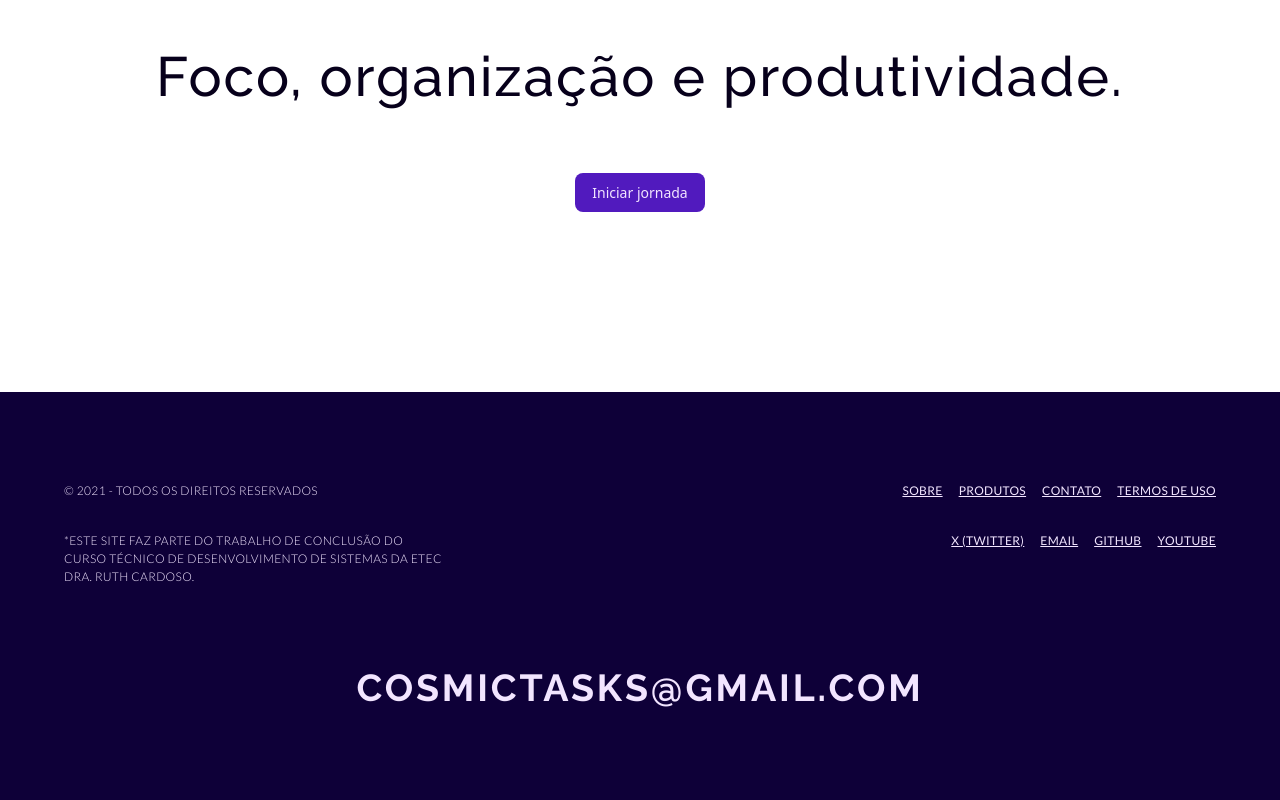
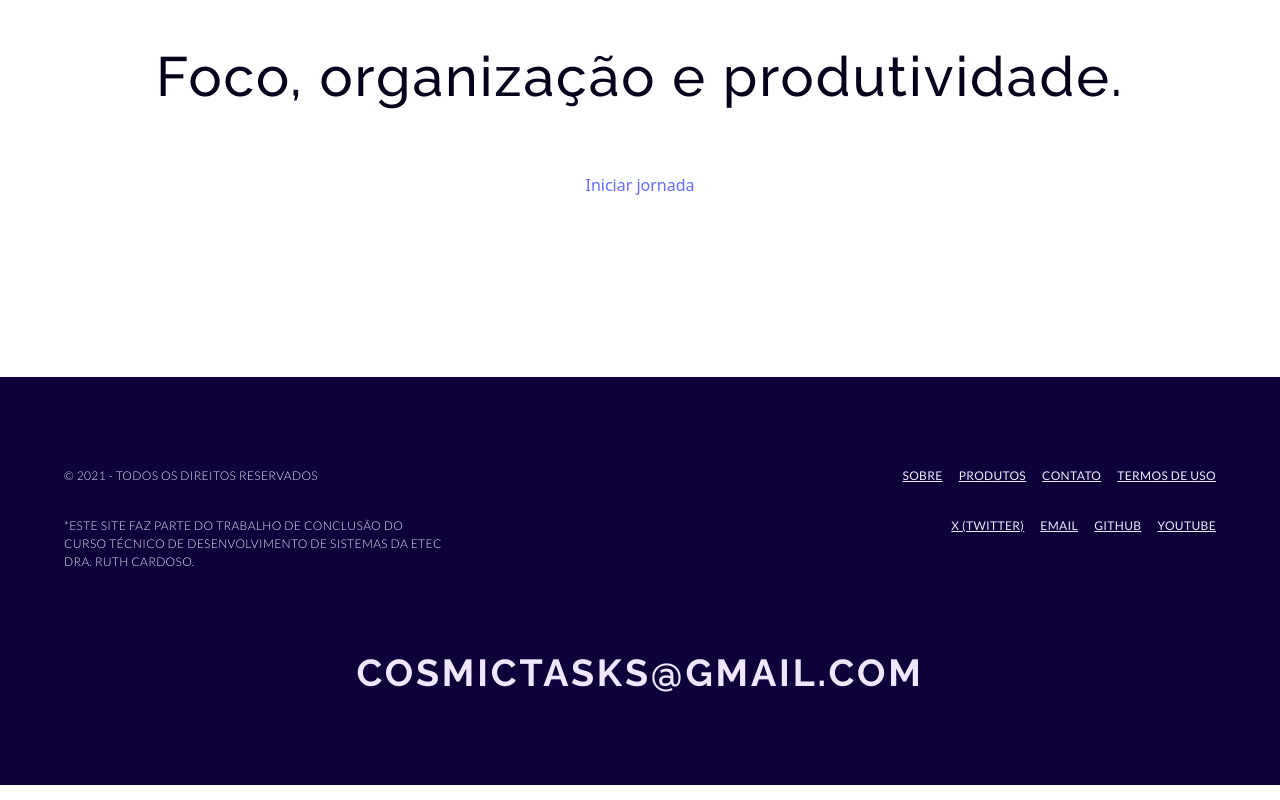
Before and after one commit to CosmicTasks/dev, a React (Vite) app in the folder app/: page / in a window 1280 px wide. Shown: the part 3578-4378 px from the top of the page. Built offline with nearby package versions, Linux system fonts and the light colour scheme; what emoji-mart would draw is missing.

Commit message:
Update login and header links

```diff
--- a/app/src/components/LoginPage.jsx
+++ b/app/src/components/LoginPage.jsx
@@ -5,6 +5,12 @@ import PropTypes from "prop-types";
 import { Link } from "react-router-dom";
 
 const LoginPage = ({ acao }) => {
+
+  const handleSubmit = (e) => {
+    e.preventDefault();
+    window.location.href = "/app";
+  };
+
   const login = (
     <div className={`row ${style.loginContainer}`}>
       {/* Image */}
@@ -50,7 +56,7 @@ const LoginPage = ({ acao }) => {
           <a href="/forgot-password" className={style.forgotPassword}>
             Esqueceu a senha?
           </a>
-          <button type="submit" className={`${style.submit} ${style.disabled}`}>
+          <button type="submit" onClick={handleSubmit} className={`${style.submit} ${style.disabled}`}>
             Entrar
           </button>
           <p className={style.textSignup}>
@@ -93,7 +99,7 @@ const LoginPage = ({ acao }) => {
               placeholder="Crie uma senha forte"
             />
           </div>
-          <button type="submit" className={`${style.submit} ${style.disabled}`}>
+          <button type="submit" onClick={handleSubmit} className={`${style.submit} ${style.disabled}`}>
             Cadastrar
           </button>
           <p className={style.textSignup}>
--- a/app/src/components/pages/Header.jsx
+++ b/app/src/components/pages/Header.jsx
@@ -1,18 +1,19 @@
 import style from './Header.module.css';
 import logo from '../../assets/logo.png';
+import { Link } from 'react-router-dom';
 
 const Header = () => {
   return (
     <div className={style.header}>
-      <a href="#" className={style.brand}><img src={logo} alt='Logo'/></a>
+      <Link to="/" className={style.brand} ><img src={logo} alt='Logo'/></Link>
       <nav className={style.navLinks}>
         <a href="#">Produtos</a>
         <a href="#">Planos</a>
         <a href="#">Sobre</a>
       </nav>
       <div className={style.buttons}>
-        <a href="#" className={style.login}>Entrar</a>
-        <a href="#" className={style.cadastrar}>Iniciar jornada</a>
+        <Link to="login" className={style.login}>Entrar</Link>
+        <Link to="cadastro" className={style.cadastrar}>Iniciar jornada</Link>
       </div>
     </div>
   )
--- a/app/src/components/pages/LandingPage.jsx
+++ b/app/src/components/pages/LandingPage.jsx
@@ -3,6 +3,7 @@ import Header from "./Header";
 import Footer from "./Footer";
 import style from "./LandingPage.module.css";
 import { FontAwesomeIcon } from "@fortawesome/react-fontawesome";
+import { Link } from "react-router-dom";
 
 const LandingPage = () => {
   return (
@@ -16,9 +17,9 @@ const LandingPage = () => {
           Inicie sua jornada no Cosmictasks e personalize sua experiência com
           ferramentas úteis.
         </p>
-        <a href="#" className={style.button}>
+        <Link to="cadastro" className={style.button}>
           Iniciar jornada
-        </a>
+          </Link>
         <img
           src="https://placehold.co/1400x800"
           alt="hero"
@@ -158,7 +159,9 @@ const LandingPage = () => {
     </section>
     <div className={style.chamada}>
       <h1>Foco, organização e produtividade.</h1>
-      <button>Iniciar jornada</button>
+      <Link to="cadastro" className={style.button}>
+        Iniciar jornada
+      </Link>
     </div>
     <Footer />
     </>
```
